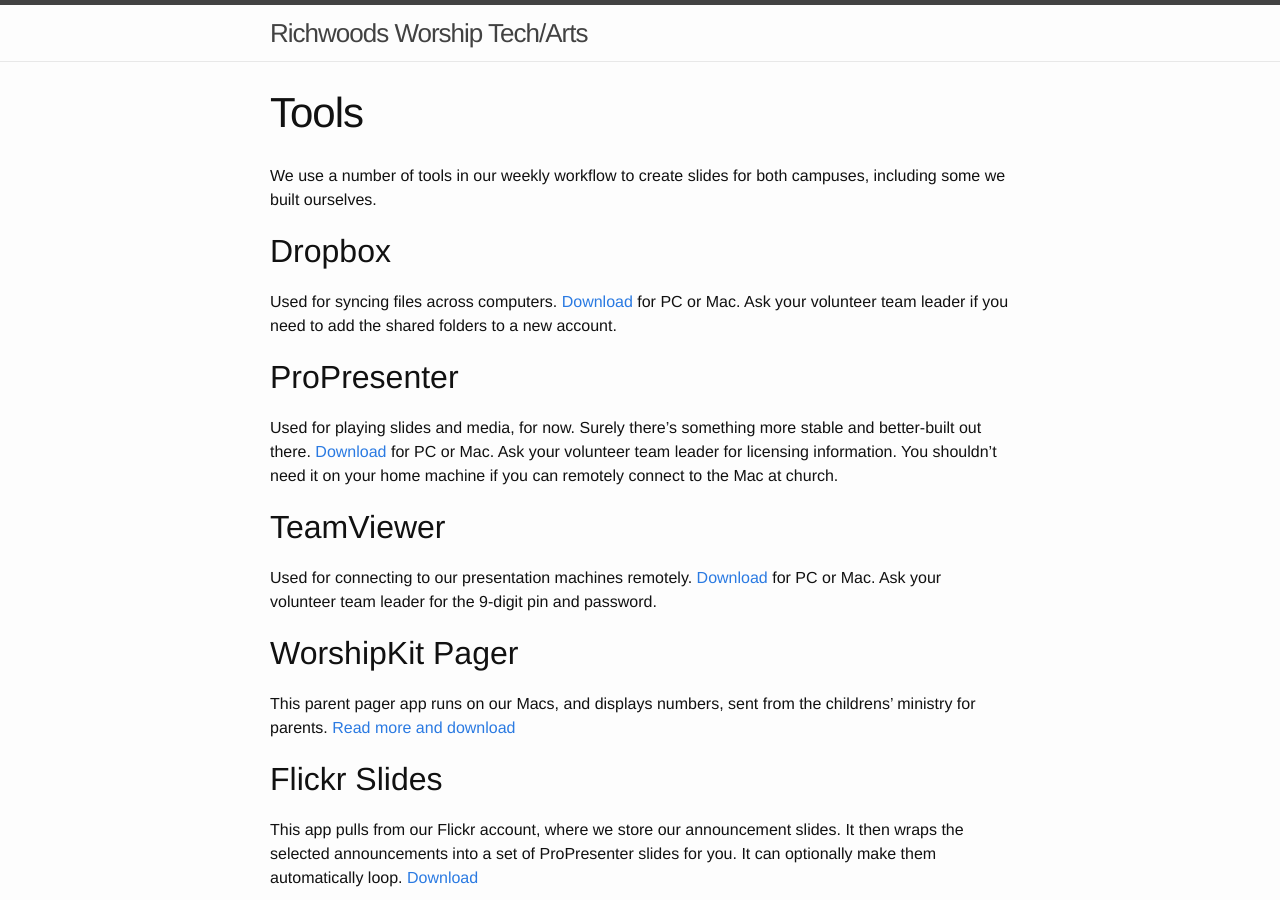
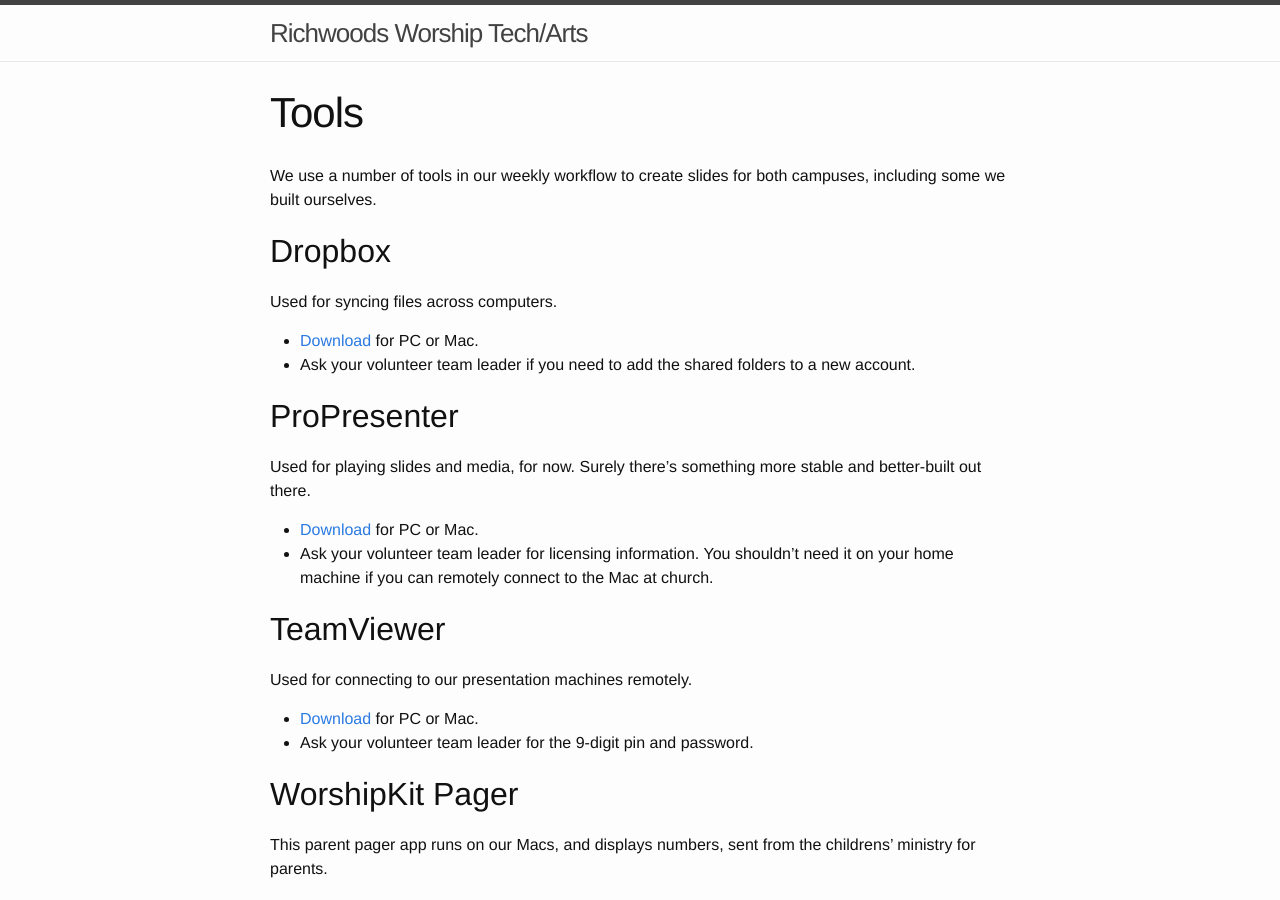
Before and after one commit to richwoods/tutorials, a Jekyll site: the page built from pro_presenter/tools.markdown, in a window 1280 px wide and 900 px high. Built offline with Jekyll 4.4.1, drawn with Linux system fonts in a browser that asks for light colours.

```diff
--- a/pro_presenter/tools.markdown
+++ b/pro_presenter/tools.markdown
@@ -8,30 +8,37 @@ categories: propresenter slides
 We use a number of tools in our weekly workflow to create slides for both campuses, including some we built ourselves.
 
 ## Dropbox
-Used for syncing files across computers. [Download](http://dropbox.com) for PC or Mac. Ask your volunteer team leader if you need to add the shared folders to a new account.
+Used for syncing files across computers.
+- [Download](http://dropbox.com) for PC or Mac.
+- Ask your volunteer team leader if you need to add the shared folders to a new account.
 
 ## ProPresenter
-Used for playing slides and media, for now. Surely there's something more stable and better-built out there. [Download](http://www.renewedvision.com/propresenter.php) for PC or Mac.
-Ask your volunteer team leader for licensing information. You shouldn't need it on your home machine if you can remotely connect to the Mac at church.
+Used for playing slides and media, for now. Surely there's something more stable and better-built out there.
+- [Download](http://www.renewedvision.com/propresenter.php) for PC or Mac.
+- Ask your volunteer team leader for licensing information. You shouldn't need it on your home machine if you can remotely connect to the Mac at church.
 
 ## TeamViewer
-Used for connecting to our presentation machines remotely. [Download](http://teamviewer.com) for PC or Mac.
-Ask your volunteer team leader for the 9-digit pin and password.
+Used for connecting to our presentation machines remotely.
+- [Download](http://teamviewer.com) for PC or Mac.
+- Ask your volunteer team leader for the 9-digit pin and password.
 
 ## WorshipKit Pager
-This parent pager app runs on our Macs, and displays numbers, sent from the childrens' ministry for parents. [Read more and download](http://worshipkit.com)
+This parent pager app runs on our Macs, and displays numbers, sent from the childrens' ministry for parents.
+- [Read more and download](http://worshipkit.com)
 
 ## Flickr Slides
 This app pulls from our Flickr account, where we store our announcement slides. It then wraps the selected announcements into a set of ProPresenter slides for you. It can optionally make them automatically loop.
-[Download](http://richwoods.s3.amazonaws.com/Flickr%20Slides.app.zip)
+- [Download](http://richwoods.s3.amazonaws.com/Flickr%20Slides.app.zip)
 
 ## Sermon Countdown
 This app is a quick countdown for your stage display. Choose the correct screen, type in the time you'd like to count down from and click "Start". It can display on top of ProPresenter and other apps.
-[Download](http://richwoods.s3.amazonaws.com/Sermon%20Countdown.zip)
+- [Download](http://richwoods.s3.amazonaws.com/Sermon%20Countdown.zip)
 
 ## Sermon Slide Maker
-This app creates ProPresenter slides from a given set of notes. [Download](http://richwoods.s3.amazonaws.com/Sermon%20Slide%20Maker.zip) [Instructions](http://richwoods.s3.amazonaws.com/sermon%20slides%20creator%20notes.pdf)
+This app creates ProPresenter slides from a given set of notes.
+- [Download](http://richwoods.s3.amazonaws.com/Sermon%20Slide%20Maker.zip)
+- [Instructions](http://richwoods.s3.amazonaws.com/sermon%20slides%20creator%20notes.pdf)
 
 ## Service Countdown
 This app counts down before services, with an optional big countdown.
-[Download](http://richwoods.s3.amazonaws.com/Service%20Countdown.zip)
+- [Download](http://richwoods.s3.amazonaws.com/Service%20Countdown.zip)
```
